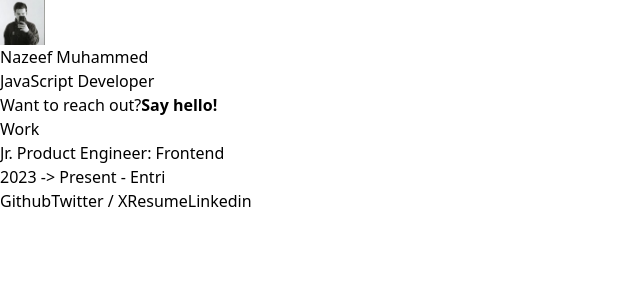
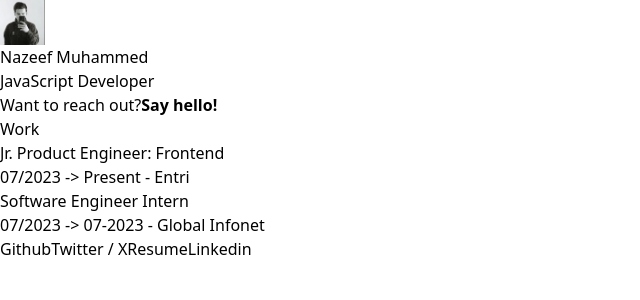
Before and after one commit to iamnazeef/Portfolio, a React (Vite) app: page / in a window 1280 px wide. Shown: the top 300 px of the page, without its empty margins (0-640 px from the left). Built offline with nearby package versions, Linux system fonts and the light colour scheme; what @material-tailwind/react would draw is missing.

Commit message:
Update works.ts

```diff
--- a/src/data/works.ts
+++ b/src/data/works.ts
@@ -2,8 +2,15 @@ export const works = [
   {
     organization: 'Entri',
     organizationWebsite: 'https://entri.app/',
-    startYear: '2023',
+    startYear: '07/2023',
     endYear: 'Present',
     position: 'Jr. Product Engineer: Frontend'
   },
+  {
+    organization: 'Global Infonet',
+    organizationWebsite: 'https://global-infonet.com/',
+    startYear: '07/2023',
+    endYear: '07-2023',
+    position: 'Software Engineer Intern'
+  },
 ]
```
